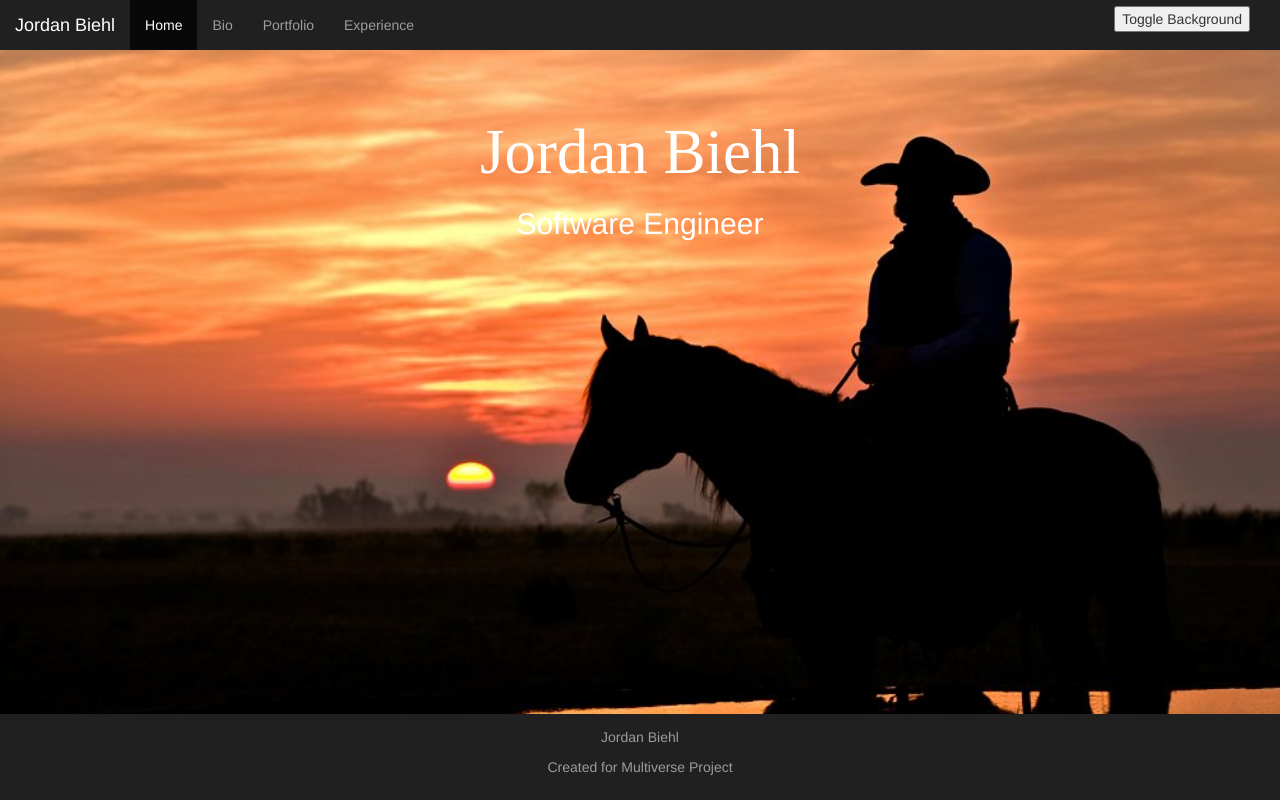
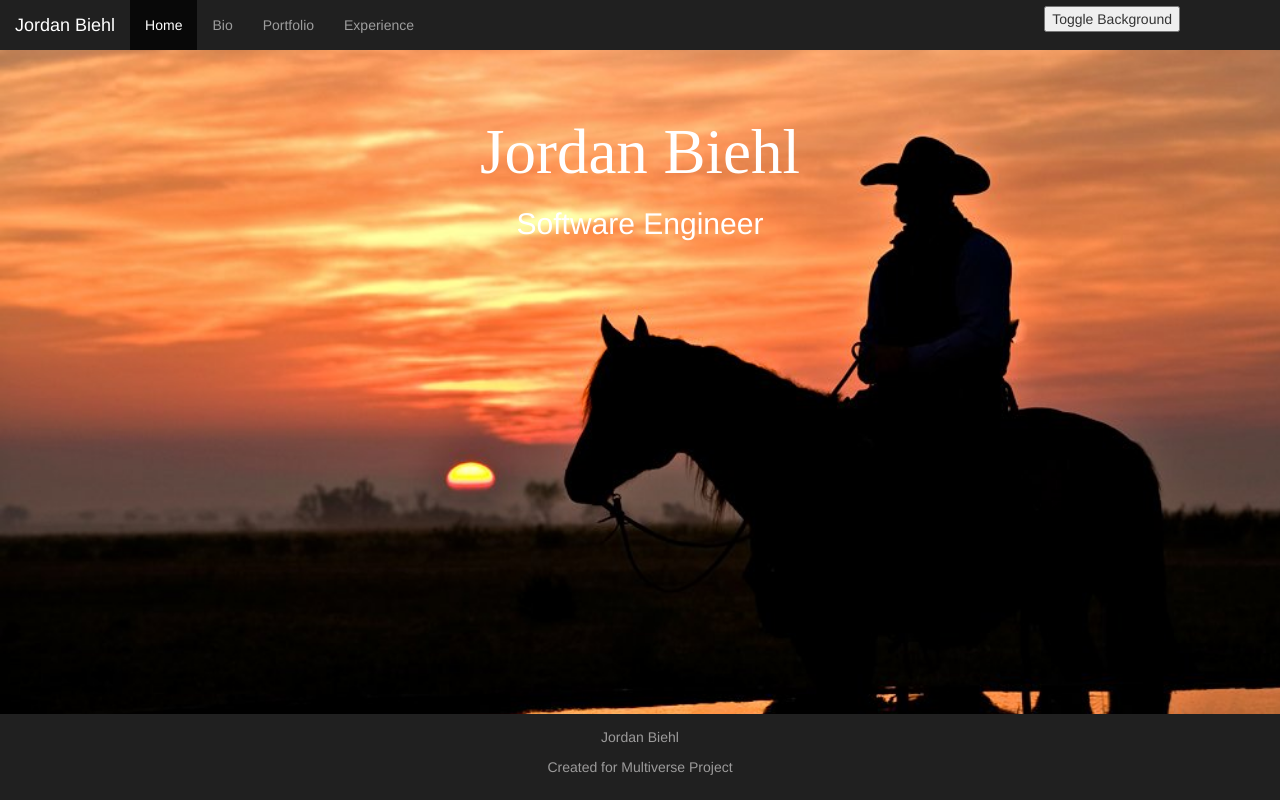
Before and after one commit to jbiehl88/jbPortfolio, a plain HTML site: page index.html in a window 1280 px wide. Drawn offline with nearby package versions, Linux system fonts and the light colour scheme.

Commit message:
Update style.css

```diff
--- a/style.css
+++ b/style.css
@@ -85,7 +85,7 @@ body{
 /*     margin: 5px 5px 5px 30px; */
     position: fixed;
     top: 6px;
-    right: 30px;
+    right: 100px;
   }
 
 .card-text {
```
